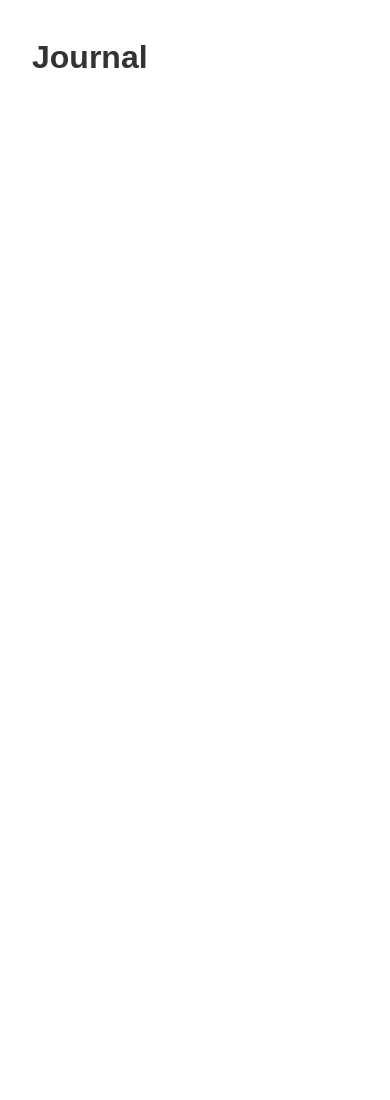
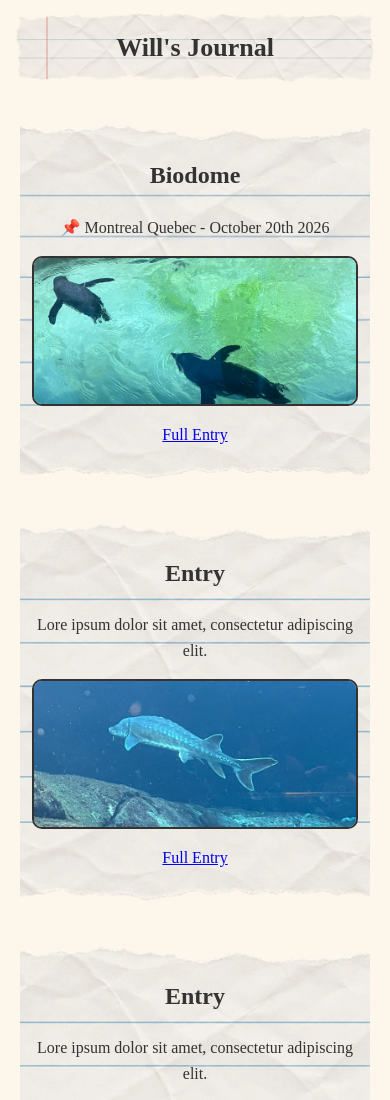
Before and after one commit to willybilly31/Journal, a plain HTML site: page index.html in a window 390 px wide. Shown: the top 1100 px of the page. Before the commit the page ends 844 px from the top, so only its background shows below. Drawn offline with Linux system fonts and the light colour scheme.

Commit message:
Add paper-themed journal entry layout
Create a responsive journal landing page with Biodome photo entries, a Biodome page, and supporting paper-texture assets.

```diff
--- a/index.html
+++ b/index.html
@@ -3,10 +3,66 @@
 <head>
     <meta charset="UTF-8">
     <meta name="viewport" content="width=device-width, initial-scale=1.0">
-    <title>Journal</title>
+    <title>Will's Journal</title>
     <link rel="stylesheet" href="style.css">
 </head>
 <body>
-    <h1>Journal</h1>
+    <header class="Title">
+        <h1>Will's Journal</h1>
+    </header>
+
+    <main class="entry-grid">
+        <article class="entry">
+            <h2>Biodome</h2>
+            <p>📌 Montreal Quebec - October 20th 2026</p>
+
+            <img
+                src="Images/Biodome Pics/BiodomePenguins.JPEG"
+                alt="Penguins at the Montreal Biodome"
+                class="entry-image"
+            >
+
+            <p><a href="biodome.html">Full Entry</a></p>
+        </article>
+
+        <article class="entry">
+            <h2>Entry</h2>
+            <p>Lore ipsum dolor sit amet, consectetur adipiscing elit.</p>
+
+            <img
+                src="Images/Biodome Pics/Sharky.JPEG"
+                alt="Shark at the Montreal Biodome"
+                class="entry-image"
+            >
+
+            <p><a href="biodome.html">Full Entry</a></p>
+        </article>
+
+        <article class="entry">
+            <h2>Entry</h2>
+            <p>Lore ipsum dolor sit amet, consectetur adipiscing elit.</p>
+
+            <img
+                src="Images/Biodome Pics/Sharky.JPEG"
+                alt="Shark at the Montreal Biodome"
+                class="entry-image"
+            >
+
+            <p><a href="biodome.html">Full Entry</a></p>
+        </article>
+
+        <article class="entry">
+            <h2>Entry</h2>
+            <p>Lore ipsum dolor sit amet, consectetur adipiscing elit.</p>
+
+            <img
+                src="Images/Biodome Pics/Sharky.JPEG"
+                alt="Shark at the Montreal Biodome"
+                class="entry-image"
+            >
+
+            <p><a href="biodome.html">Full Entry</a></p>
+        </article>
+    </main>
 </body>
 </html>
--- a/style.css
+++ b/style.css
@@ -4,13 +4,76 @@
 
 body {
     margin: 0;
-    padding: 2rem;
-    font-family: Arial, sans-serif;
+    padding: clamp(12px, 3vw, 32px);
+    font-family: 'Times New Roman', Times, serif;
     line-height: 1.6;
     color: #333;
-    background-color: #fff;
+    background-color: #fdf6ea;
 }
 
-h1 {
-    margin-top: 0;
+.Title {
+    width: 100%;
+    max-width: 650px;
+    margin: 0 auto;
+    padding: 15px clamp(15px, 5vw, 60px);
+    border-radius: 10px;
+    text-align: center;
+    overflow-wrap: anywhere;
+
+    background-image: url('Images/paperassets/paper-title-strip.gif');
+    background-size: cover;
+    background-position: center;
+    background-repeat: no-repeat;
 }
+
+.Title h1 {
+    margin: 0;
+    font-size: clamp(26px, 5vw, 40px);
+}
+
+.entry-grid {
+    display: grid;
+    grid-template-columns: repeat(2, minmax(0, 1fr));
+    gap: 20px;
+    width: 100%;
+    max-width: 1200px;
+    margin: 20px auto;
+    padding: clamp(0px, 2vw, 20px);
+}
+
+.entry {
+    min-width: 0;
+    min-height: 300px;
+    padding: 25px clamp(12px, 3vw, 30px);
+    border-radius: 10px;
+    text-align: center;
+    overflow-wrap: anywhere;
+
+    background-image: url('Images/paperassets/paper-note-card.gif');
+    background-size: cover;
+    background-position: center;
+    background-repeat: no-repeat;
+}
+
+.entry-image {
+    display: block;
+    width: 100%;
+    max-width: 400px;
+    height: 150px;
+    margin: 0 auto 12px;
+    object-fit: cover;
+    object-position: 50% 50%;
+    border-radius: 10px;
+    border: 2px solid #333;
+}
+
+.entry a {
+    display: inline-block;
+}
+
+/* Use one column on smaller windows. */
+@media (max-width: 700px) {
+    .entry-grid {
+        grid-template-columns: minmax(0, 1fr);
+    }
+}
```
Also changed, not shown: biodome.html (added, +14 -0 lines), Images/Biodome Pics/BiodomePenguins.JPEG (added), Images/Biodome Pics/Sharky.JPEG (added), Images/paperassets/paper-label.gif (added), Images/paperassets/paper-note-card.gif (added), Images/paperassets/paper-title-strip.gif (added), work/paper-animation/originals/paper-label.png (added), work/paper-animation/originals/paper-title-strip.png (added), work/paper-animation/paper-label-check.jpg (added), work/paper-animation/paper-note-card-check.jpg (added), work/paper-animation/paper-title-strip-check.jpg (added), 2 other files.
